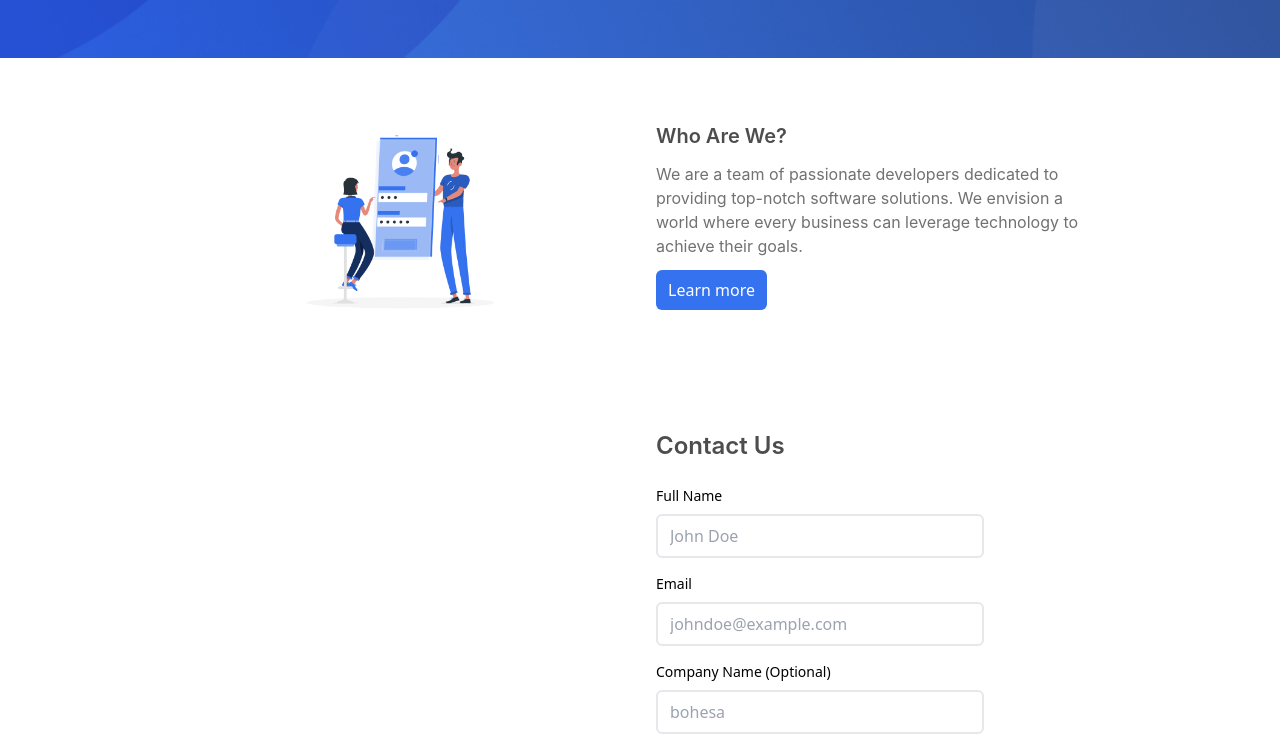
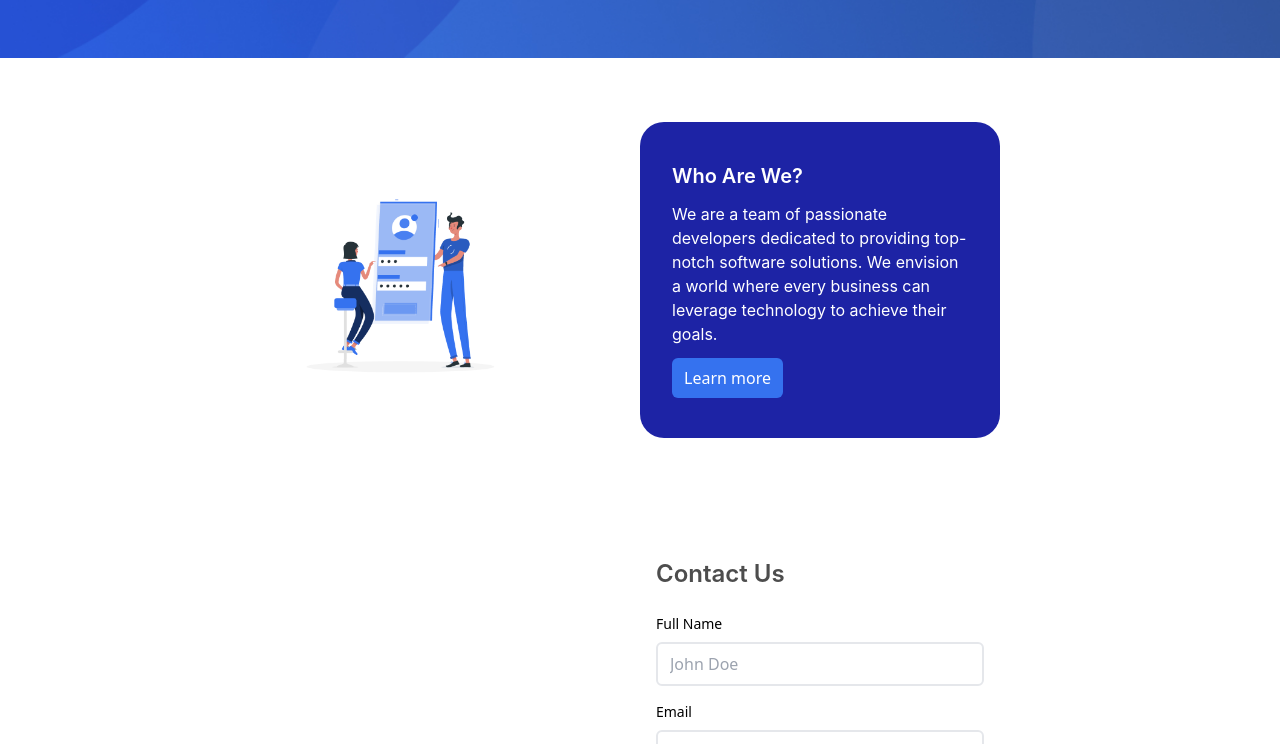
Before and after one commit to haro3535/Group-Website, a React (Create React App) app in the folder frontend/: page / in a window 1280 px wide. Shown: the part 2820-3564 px from the top of the page. Built offline with nearby package versions, Linux system fonts and the light colour scheme.

Commit message:
About and Contact updated

```diff
--- a/frontend/src/About.js
+++ b/frontend/src/About.js
@@ -13,10 +13,14 @@ export default function About() {
                     />
                 </div>
                 {/* Text */}
-                <div className="md:w-1/2 md:text-left px-4">
-                    <div className="mb-6 space-y-3 ">
-                        <h2 className="text-xl font-semibold inter-font" style={{ color: 'var(--custom-gray)' }}>Who Are We?</h2>
-                        <h1 className="text-m font-normal inter-font" style={{ color: 'var(--light-gray)' }}>
+                <div className="md:w-1/2 md:text-left">
+                    <div className="w-3/4 mb-6 space-y-3 py-10 px-8 bg-blue-first rounded-3xl  bg-opacity-90 mx-auto md:mx-0">
+                        {/* <h2 className="text-xl font-semibold inter-font" style={{ color: 'var(--custom-gray)' }}>Who Are We?</h2> */}
+                        <h2 className="text-xl text-white font-semibold inter-font" >Who Are We?</h2>
+                        {/* <h1 className="text-m font-normal inter-font" style={{ color: 'var(--light-gray)' }}>
+                            We are a team of passionate developers dedicated to providing top-notch software solutions. We envision a world where every business can leverage technology to achieve their goals.
+                        </h1> */}
+                        <h1 className="text-m text-white font-normal inter-font">
                             We are a team of passionate developers dedicated to providing top-notch software solutions. We envision a world where every business can leverage technology to achieve their goals.
                         </h1>
                         <a href='/about-bohesa' className='w-fit block'>
--- a/frontend/src/Contact/Contact.js
+++ b/frontend/src/Contact/Contact.js
@@ -85,7 +85,7 @@ export default function Contact() {
                                 type="text"
                                 name="companyName"
                                 className="w-full py-2 px-3 border-2 rounded-md"
-                                placeholder="bohesa"
+                                placeholder="BOHESA"
                                 value={formData.companyName}
                                 onChange={handleChange}
                             />
```
